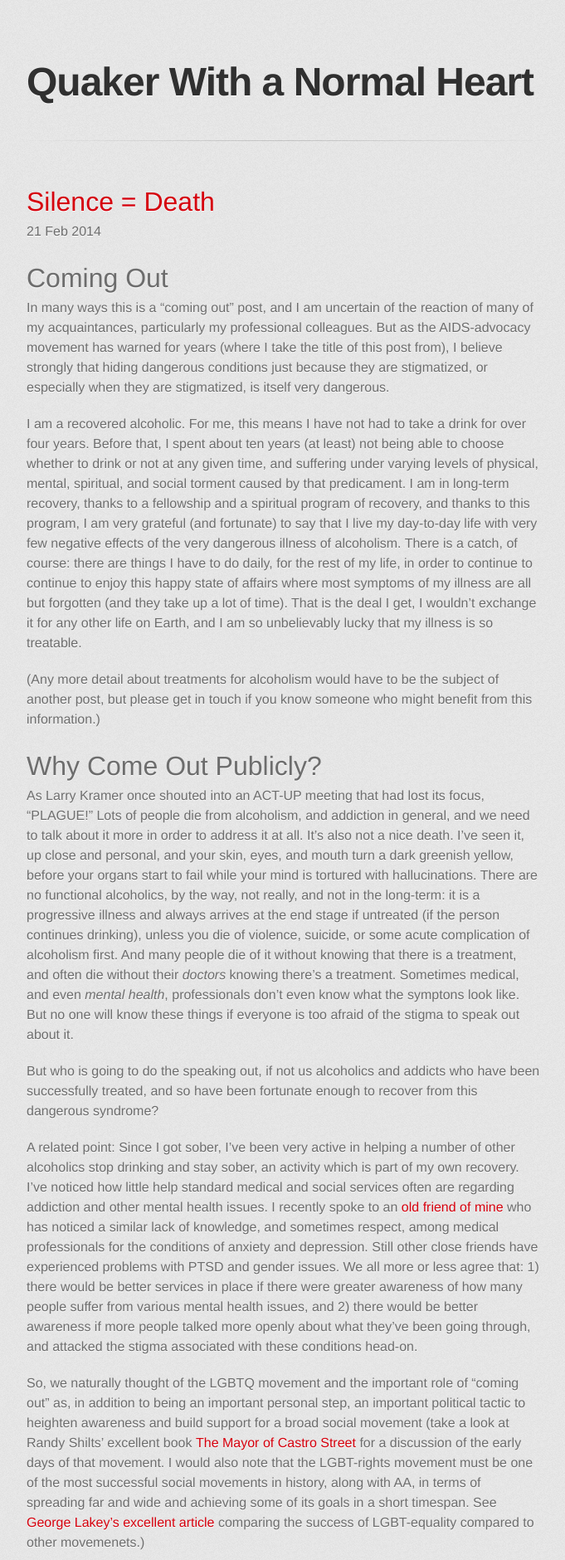
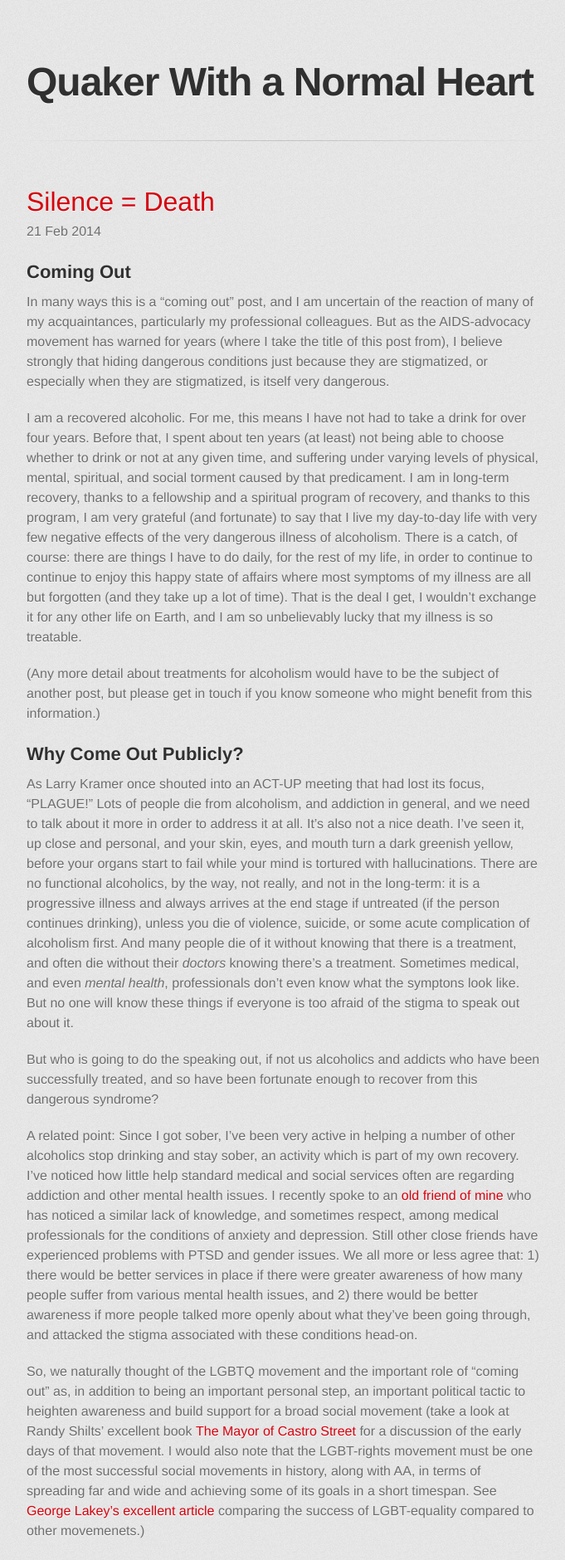
Before and after one commit to joelcw/joelcw.github.io, a Jekyll site: the page built from _posts/2014-02-21-silence-equals-death.md, in a window 1280 px wide. Shown: the top 1880 px of the page at 83% size, without its empty margins (298-979 px from the left). Built offline with Jekyll 4.4.1, drawn with Linux system fonts in a browser that asks for light colours; some web fonts are replaced.

Commit message:
fixed headings

```diff
--- a/_posts/2014-02-21-silence-equals-death.md
+++ b/_posts/2014-02-21-silence-equals-death.md
@@ -3,7 +3,7 @@ layout: post
 title: "Silence = Death"
 ---
 
-#Coming Out
+##Coming Out
 
 In many ways this is a "coming out" post, and I am uncertain of the reaction of many of my acquaintances, particularly my professional colleagues. But as the AIDS-advocacy movement has warned for years (where I take the title of this post from), I believe strongly that hiding dangerous conditions just because they are stigmatized, or especially when they are stigmatized, is itself very dangerous.
 
@@ -11,7 +11,7 @@ I am a recovered alcoholic. For me, this means I have not had to take a drink fo
 
 (Any more detail about treatments for alcoholism would have to be the subject of another post, but please get in touch if you know someone who might benefit from this information.)
 
-#Why Come Out Publicly?
+##Why Come Out Publicly?
 
 As Larry Kramer once shouted into an ACT-UP meeting that had lost its focus, "PLAGUE!" Lots of people die from alcoholism, and addiction in general, and we need to talk about it more in order to address it at all. It's also not a nice death. I've seen it, up close and personal, and your skin, eyes, and mouth turn a dark greenish yellow, before your organs start to fail while your mind is tortured with hallucinations. There are no functional alcoholics, by the way, not really, and not in the long-term: it is a progressive illness and always arrives at the end stage if untreated (if the person continues drinking), unless you die of violence, suicide, or some acute complication of alcoholism first. And many people die of it without knowing that there is a treatment, and often die without their *doctors* knowing there's a treatment. Sometimes medical, and even *mental health*, professionals don't even know what the symptons look like. But no one will know these things if everyone is too afraid of the stigma to speak out about it.
 
@@ -25,7 +25,7 @@ Coming out lets friends, family, colleagues know that an issue affects someone t
 
 (See also [Time to Change](http://www.time-to-change.org.uk/) for fighting the stigma associated with mental health conditions in general.)
 
-#Afterwords
+##Afterwords
 
 If anyone who knew me through these times is thinking, "I knew you back then, and you were weren't doing too bad...you're not a real alcoholic"...believe me, I am. I was in real danger for a long period of time, and I am very fortunate to be alive and healthy today. Note that keeping work under some amount of control, or seemingly intellectually with it is not a sign of mental health or lack of addiction; we addicts are strong-willed people, often capable of rather incendiary will-power in order to get up for work with a hangover, feeling nauseous, sweaty, and having panic-attacks throughout the day...every day, and still *seem* to hold it together. It makes it all the more striking that our will-power is useless against our addictions themselves; when it comes, as it did for me, the power to overcome addiction comes from elsewhere.
 
```
